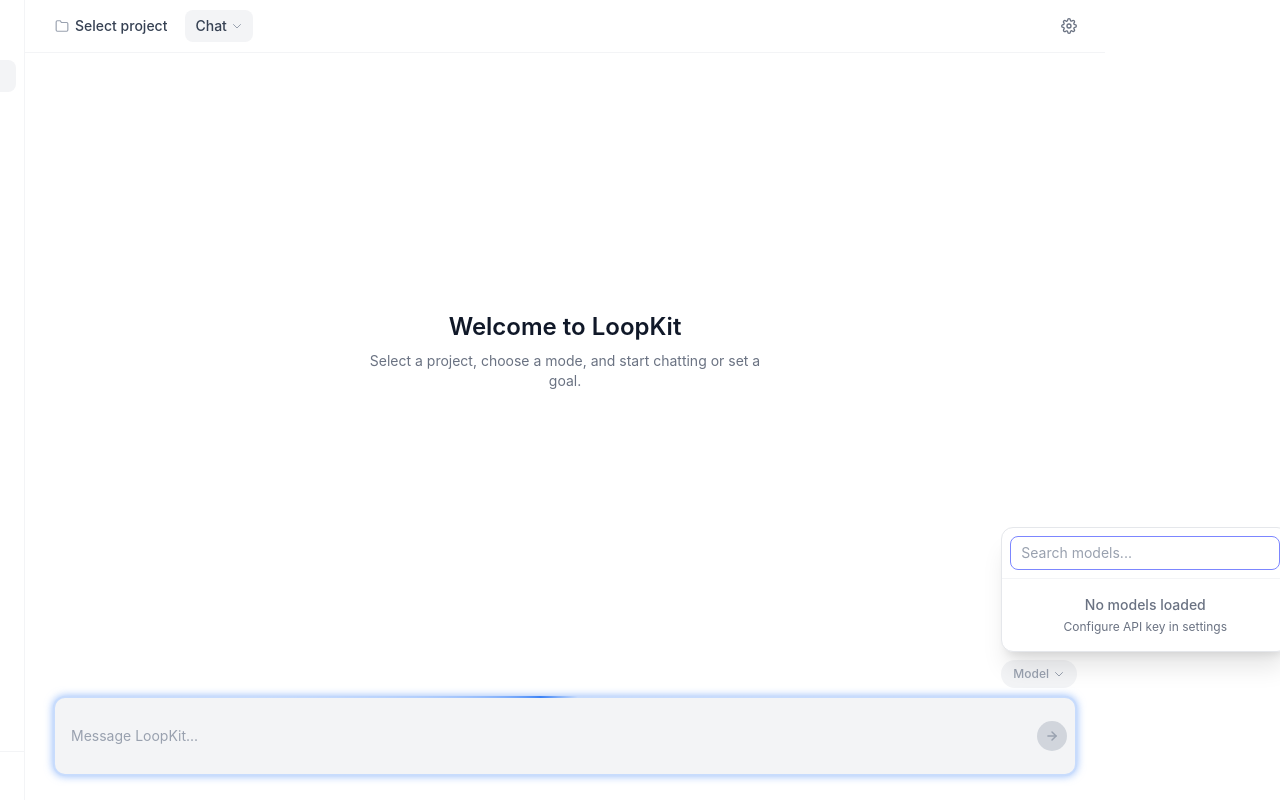
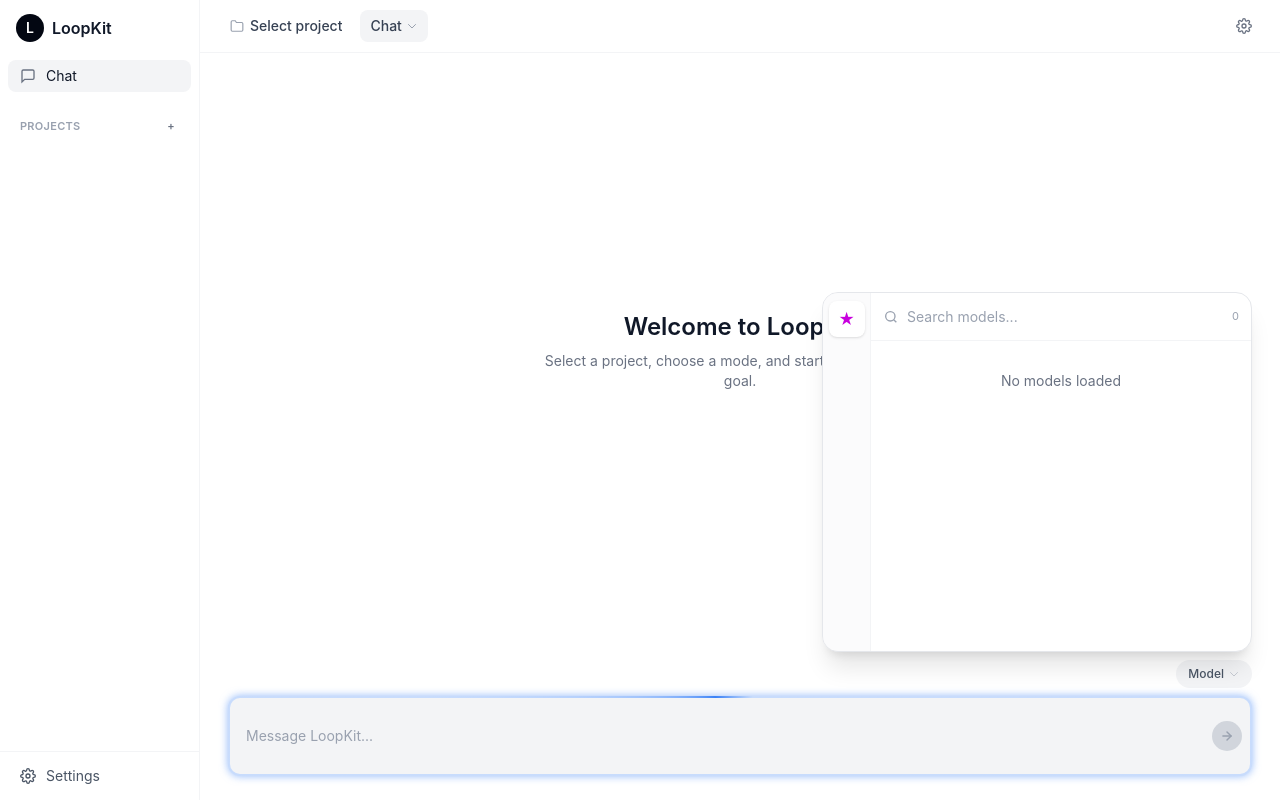
Before and after one commit to DavidSeyserGit/Conduit, a React (Vite) app in the folder apps/desktop/: page / in a window 1280 px wide. Both pictures are taken after a click on the button "Model". Built offline with nearby package versions, Linux system fonts and the light colour scheme.

Commit message:
Add provider tabs to model picker

```diff
--- a/apps/desktop/src/features/model-picker/ModelPicker.tsx
+++ b/apps/desktop/src/features/model-picker/ModelPicker.tsx
@@ -1,4 +1,4 @@
-import { useState, useMemo } from "react";
+import { useMemo, useState } from "react";
 import type { ModelDescriptor } from "@loopkit/shared";
 import { useAppStore } from "@/stores/app-store";
 
@@ -13,127 +13,71 @@
   const models = useAppStore((s) => s.models);
   const [open, setOpen] = useState(false);
   const [search, setSearch] = useState("");
-
+  const [provider, setProvider] = useState("all");
+  const providers = useMemo(() => Array.from(new Set(models.map((model) => model.provider))), [models]);
   const filtered = useMemo(() => {
-    if (!search) return models;
-    const q = search.toLowerCase();
-    return models.filter(
-      (m) =>
-        m.displayName.toLowerCase().includes(q) ||
-        m.id.toLowerCase().includes(q) ||
-        m.provider.toLowerCase().includes(q)
-    );
-  }, [models, search]);
-
-  const selected = models.find((m) => m.id === value);
+    const scoped = provider === "all" ? models : models.filter((model) => model.provider === provider);
+    if (!search) return scoped;
+    const query = search.toLowerCase();
+    return scoped.filter((model) => `${model.displayName} ${model.id} ${model.provider}`.toLowerCase().includes(query));
+  }, [models, provider, search]);
+  const selected = models.find((model) => model.id === value);
 
   return (
     <div className="relative">
       {!compact && <label className="block text-xs text-gray-500 mb-1 font-medium">{label}</label>}
-      <button
-        onClick={() => setOpen(!open)}
-        className={compact
-          ? "flex items-center gap-1 px-3 py-1.5 text-xs bg-gray-100 hover:bg-gray-200 text-gray-600 rounded-full transition-colors font-medium"
-          : "w-full text-left px-3 py-1.5 text-sm bg-gray-50 border border-gray-200 rounded-lg hover:border-gray-300 transition-colors truncate text-gray-700"
-        }
-      >
-        {selected ? (
-          <span className={compact ? "truncate" : ""}>{selected.displayName}</span>
-        ) : (
-          <span className={compact ? "text-gray-400" : "text-gray-500"}>{compact ? "Model" : "Select model..."}</span>
-        )}
-        <svg className={`w-3 h-3 ${compact ? "text-gray-400" : "text-gray-400"}`} fill="none" viewBox="0 0 24 24" stroke="currentColor" strokeWidth="2">
-          <path strokeLinecap="round" strokeLinejoin="round" d="M19 9l-7 7-7-7" />
-        </svg>
+      <button onClick={() => setOpen(!open)} className={compact ? "flex items-center gap-1 px-3 py-1.5 text-xs bg-gray-100 hover:bg-gray-200 text-gray-600 rounded-full transition-colors font-medium" : "w-full flex items-center justify-between text-left px-3 py-1.5 text-sm bg-gray-50 border border-gray-200 rounded-lg hover:border-gray-300 transition-colors truncate text-gray-700"}>
+        <span className="truncate">{selected?.displayName ?? (compact ? "Model" : "Select model...")}</span>
+        <svg className="w-3 h-3 text-gray-400 shrink-0" fill="none" viewBox="0 0 24 24" stroke="currentColor"><path strokeLinecap="round" strokeLinejoin="round" d="m19 9-7 7-7-7" /></svg>
       </button>
 
-      {open && (
-        <div className={`absolute z-50 w-72 max-h-72 overflow-hidden bg-white border border-gray-200 rounded-xl shadow-xl ${compact ? "bottom-full mb-2" : "top-full mt-2"}`}>
-          <div className="p-2 border-b border-gray-100">
-            <input
-              type="text"
-              placeholder="Search models..."
-              value={search}
-              onChange={(e) => setSearch(e.target.value)}
-              className="w-full px-2.5 py-1.5 text-sm bg-gray-50 border border-gray-200 rounded-lg text-gray-900 placeholder-gray-400 focus:outline-none focus:border-indigo-400 focus:bg-white"
-              autoFocus
-            />
+      {open && <div className={`absolute z-50 w-[430px] h-[360px] overflow-hidden bg-white border border-gray-200 rounded-2xl shadow-xl flex ${compact ? "bottom-full mb-2 right-0" : "top-full mt-2 left-0"}`}>
+        <aside className="w-12 shrink-0 border-r border-gray-100 bg-gray-50/70 flex flex-col items-center py-2 gap-1">
+          <ProviderTab active={provider === "all"} label="All models" onClick={() => setProvider("all")}><span>★</span></ProviderTab>
+          {providers.map((name) => <ProviderTab key={name} active={provider === name} label={name} onClick={() => setProvider(name)}><ProviderIcon provider={name} /></ProviderTab>)}
+        </aside>
+        <div className="min-w-0 flex-1 flex flex-col">
+          <div className="h-12 px-3 border-b border-gray-100 flex items-center gap-2">
+            <svg className="w-4 h-4 text-gray-400" viewBox="0 0 24 24" fill="none" stroke="currentColor" strokeWidth="2"><circle cx="11" cy="11" r="7"/><path d="m20 20-4-4"/></svg>
+            <input autoFocus value={search} onChange={(event) => setSearch(event.target.value)} placeholder="Search models..." className="flex-1 min-w-0 text-sm text-gray-900 placeholder-gray-400 outline-none" />
+            <span className="text-[11px] text-gray-400">{filtered.length}</span>
           </div>
-          <div className="overflow-y-auto max-h-56">
-            {filtered.length === 0 ? (
-              <div className="p-4 text-sm text-gray-500 text-center">
-                {models.length === 0 ? (
-                  <div>
-                    <div className="font-medium mb-1">No models loaded</div>
-                    <div className="text-xs">Configure API key in settings</div>
-                  </div>
-                ) : (
-                  "No models found"
-                )}
-              </div>
-            ) : (
-              filtered.map((model) => (
-                <ModelOption
-                  key={model.id}
-                  model={model}
-                  selected={model.id === value}
-                  onSelect={() => {
-                    onChange(model.id);
-                    setOpen(false);
-                    setSearch("");
-                  }}
-                />
-              ))
-            )}
+          <div className="overflow-y-auto flex-1 p-1.5">
+            {filtered.length === 0 ? <div className="p-6 text-sm text-gray-500 text-center">{models.length === 0 ? "No models loaded" : "No models found"}</div> : filtered.map((model) => <ModelOption key={model.id} model={model} selected={model.id === value} onSelect={() => { onChange(model.id); setOpen(false); setSearch(""); }} />)}
           </div>
         </div>
-      )}
+      </div>}
     </div>
   );
 }
 
-function ModelOption({
-  model,
-  selected,
-  onSelect,
-}: {
-  model: ModelDescriptor;
-  selected: boolean;
-  onSelect: () => void;
-}) {
-  return (
-    <button
-      onClick={onSelect}
-      className={`w-full text-left px-3 py-2.5 hover:bg-gray-50 transition-colors border-l-2 ${
-        selected ? "bg-indigo-50/60 border-l-indigo-500" : "border-l-transparent"
-      }`}
-    >
-      <div className="flex items-center justify-between">
-        <span className="text-sm text-gray-900 truncate font-medium">{model.displayName}</span>
-        <span className="text-xs text-gray-400 ml-2 shrink-0 bg-gray-100 px-1.5 py-0.5 rounded">{model.provider}</span>
-      </div>
-      <div className="flex items-center gap-2 mt-0.5">
-        {model.contextLength && (
-          <span className="text-xs text-gray-400">
-            {(model.contextLength / 1000).toFixed(0)}k ctx
-          </span>
-        )}
-        {model.supportsTools && (
-          <span className="text-xs text-emerald-600 bg-emerald-50 px-1 rounded">tools</span>
-        )}
-        {model.inputPrice !== undefined && (
-          <span className="text-xs text-gray-400">
-            ${model.inputPrice.toFixed(2)}/M
-          </span>
-        )}
-      </div>
-    </button>
-  );
+function ProviderTab({ active, label, onClick, children }: { active: boolean; label: string; onClick: () => void; children: React.ReactNode }) {
+  return <button onClick={onClick} title={label} aria-label={label} className={`w-9 h-9 rounded-lg flex items-center justify-center transition-colors ${active ? "bg-white text-fuchsia-600 shadow-sm" : "text-gray-400 hover:bg-white/80 hover:text-gray-700"}`}>{children}</button>;
 }
 
-interface ModelSelectorsProps {
-  compact?: boolean;
+function ProviderIcon({ provider }: { provider: string }) {
+  if (provider === "codex") return <span className="text-base">✦</span>;
+  if (provider === "openrouter") return <span className="text-sm font-bold">O</span>;
+  return <span className="text-xs font-semibold">{provider.slice(0, 2).toUpperCase()}</span>;
 }
+
+function ModelOption({ model, selected, onSelect }: { model: ModelDescriptor; selected: boolean; onSelect: () => void }) {
+  return <button onClick={onSelect} className={`w-full text-left px-3 py-2.5 rounded-xl hover:bg-gray-50 transition-colors ${selected ? "bg-fuchsia-50" : ""}`}>
+    <div className="flex items-center gap-2">
+      <span className="w-6 h-6 rounded-md bg-gray-50 text-gray-500 flex items-center justify-center shrink-0"><ProviderIcon provider={model.provider} /></span>
+      <span className="text-sm text-gray-900 truncate font-medium flex-1">{model.displayName}</span>
+      {selected && <span className="text-fuchsia-600 text-xs">✓</span>}
+    </div>
+    <div className="flex items-center gap-2 mt-1 pl-8">
+      <span className="text-[11px] text-gray-400">{model.provider}</span>
+      {model.contextLength && <span className="text-[11px] text-gray-400">{(model.contextLength / 1000).toFixed(0)}k ctx</span>}
+      {model.supportsTools && <span className="text-[11px] text-emerald-600">tools</span>}
+      {model.inputPrice !== undefined && <span className="text-[11px] text-gray-400">${model.inputPrice.toFixed(2)}/M</span>}
+    </div>
+  </button>;
+}
+
+interface ModelSelectorsProps { compact?: boolean; }
 
 export function ModelSelectors({ compact }: ModelSelectorsProps) {
   const codingModelId = useAppStore((s) => s.codingModelId);
@@ -144,58 +88,10 @@
   const setJudgeModelId = useAppStore((s) => s.setJudgeModelId);
   const setMaxIterations = useAppStore((s) => s.setMaxIterations);
 
-  if (compact) {
-    return (
-      <div className="flex items-center gap-1.5">
-        <ModelPicker
-          label={mode === "goal" ? "Coding model" : "Model"}
-          value={codingModelId}
-          onChange={setCodingModelId}
-          compact
-        />
-        {mode === "goal" && (
-          <ModelPicker
-            label="Judge model"
-            value={judgeModelId}
-            onChange={setJudgeModelId}
-            compact
-          />
-        )}
-      </div>
-    );
-  }
+  if (compact) return <div className="flex items-center gap-1.5"><ModelPicker label={mode === "goal" ? "Coding model" : "Model"} value={codingModelId} onChange={setCodingModelId} compact />{mode === "goal" && <ModelPicker label="Judge model" value={judgeModelId} onChange={setJudgeModelId} compact />}</div>;
 
-  return (
-    <div className="flex items-end gap-3 flex-wrap">
-      <div className="w-48">
-        <ModelPicker
-          label={mode === "goal" ? "Coding model" : "Model"}
-          value={codingModelId}
-          onChange={setCodingModelId}
-        />
-      </div>
-      {mode === "goal" && (
-        <>
-          <div className="w-48">
-            <ModelPicker
-              label="Judge model"
-              value={judgeModelId}
-              onChange={setJudgeModelId}
-            />
-          </div>
-          <div>
-            <label className="block text-xs text-gray-500 mb-1 font-medium">Max iterations</label>
-            <input
-              type="number"
-              min={1}
-              max={10}
-              value={maxIterations}
-              onChange={(e) => setMaxIterations(parseInt(e.target.value) || 3)}
-              className="w-16 px-2 py-1.5 text-sm bg-gray-50 border border-gray-200 rounded-lg text-gray-900 focus:outline-none focus:border-indigo-400"
-            />
-          </div>
-        </>
-      )}
-    </div>
-  );
+  return <div className="flex items-end gap-3 flex-wrap">
+    <div className="w-48"><ModelPicker label={mode === "goal" ? "Coding model" : "Model"} value={codingModelId} onChange={setCodingModelId} /></div>
+    {mode === "goal" && <><div className="w-48"><ModelPicker label="Judge model" value={judgeModelId} onChange={setJudgeModelId} /></div><div><label className="block text-xs text-gray-500 mb-1 font-medium">Max iterations</label><input type="number" min={1} max={10} value={maxIterations} onChange={(e) => setMaxIterations(parseInt(e.target.value) || 3)} className="w-16 px-2 py-1.5 text-sm bg-gray-50 border border-gray-200 rounded-lg text-gray-900 focus:outline-none focus:border-indigo-400" /></div></>}
+  </div>;
 }
```
